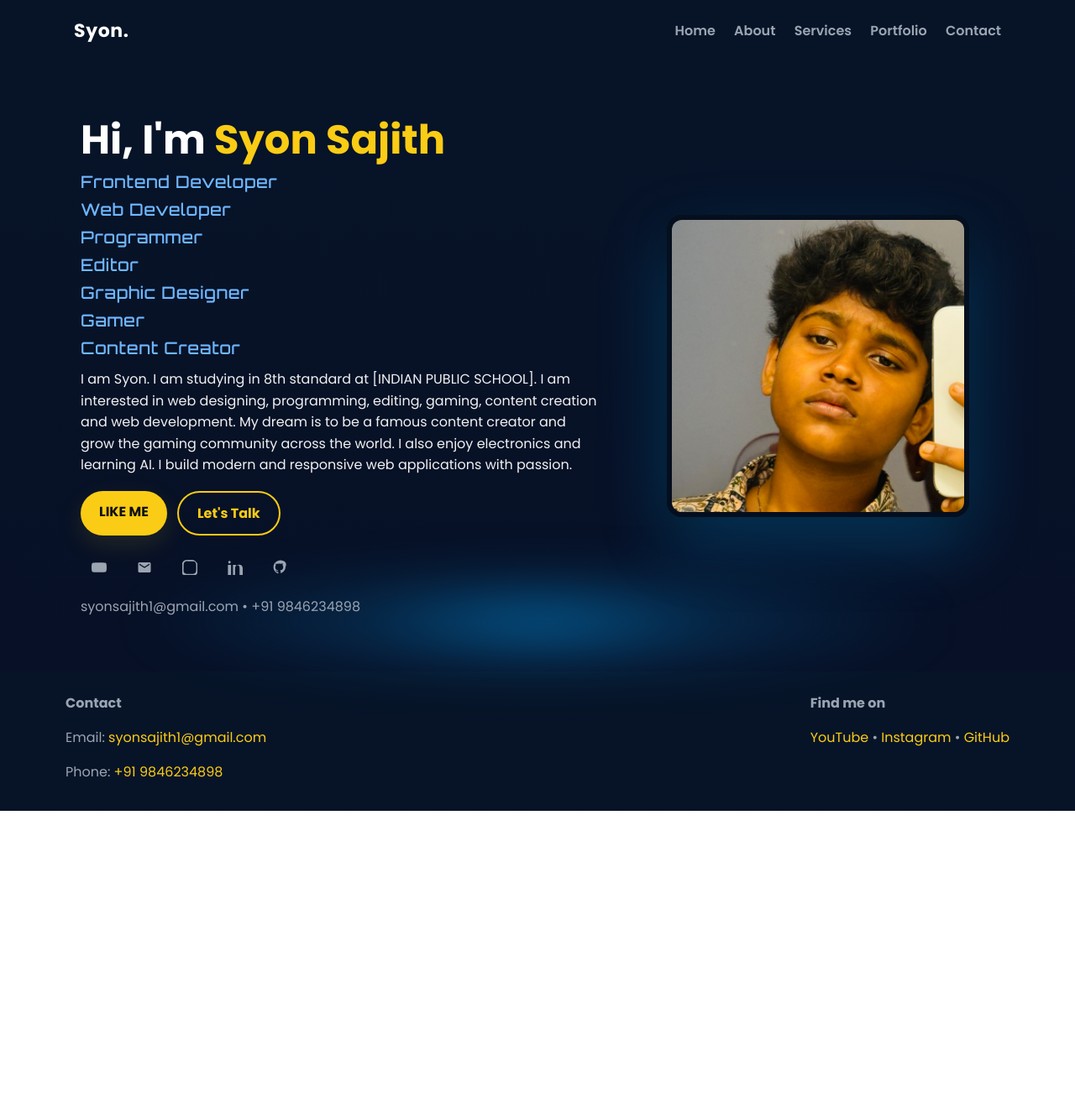
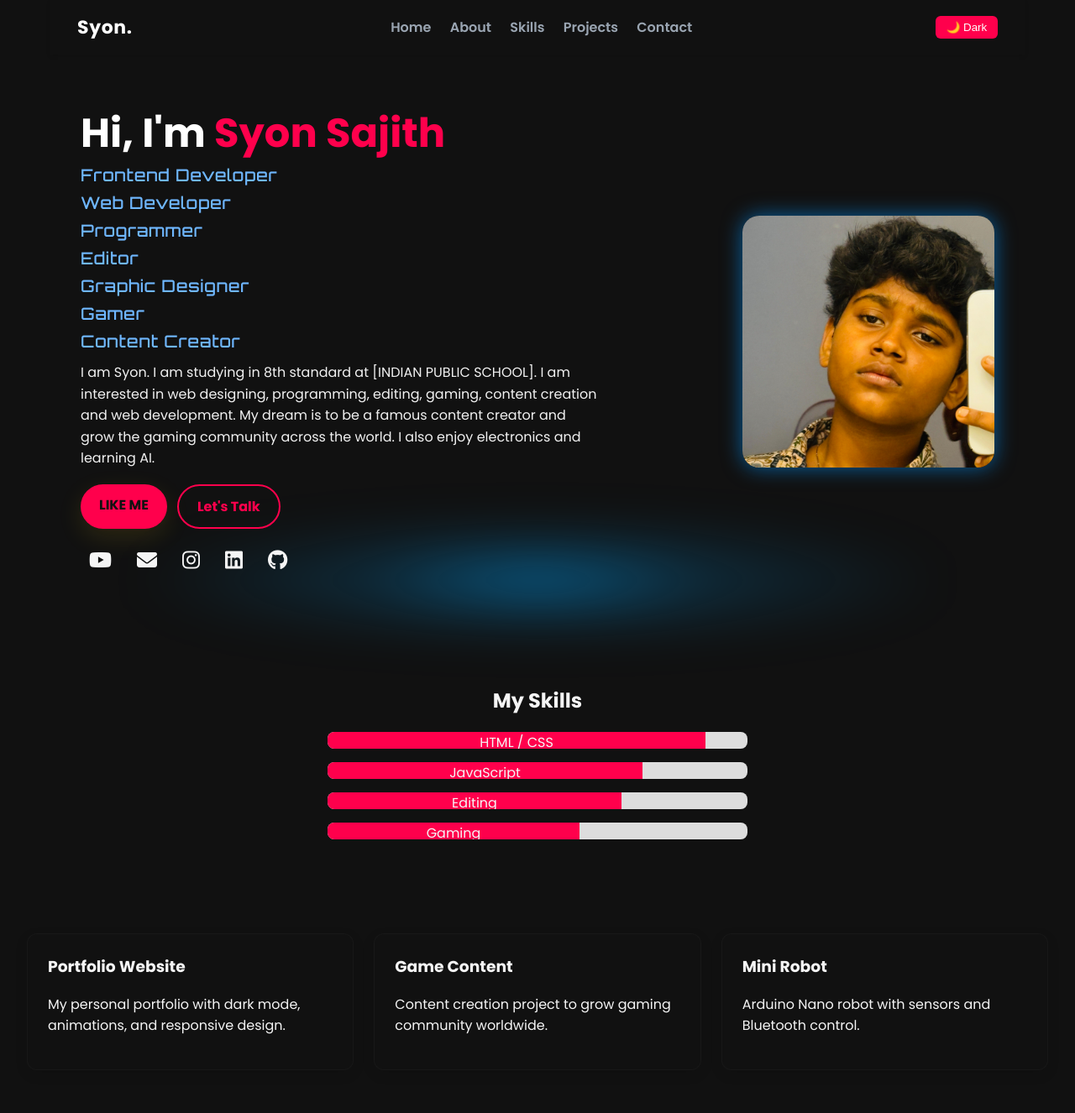
Before and after one commit to syonsajith/syon, a plain HTML site: page index.html in a window 1280 px wide. Shown: the top 1326 px of the page at 84% size. Before the commit the page ends 966 px from the top, so only its background shows below. Drawn offline with Linux system fonts and the light colour scheme.

Commit message:
Add files via upload

```diff
--- a/index.html
+++ b/index.html
@@ -1,21 +1,6 @@
 <!doctype html>
 <html lang="en">
 <head>
-<script type="application/ld+json">
-{
-  "@context": "https://schema.org",
-  "@type": "Person",
-  "name": "Syon Sajith",
-  "url": "https://syonsajith.github.io",
-  "logo": "https://syonsajith.github.io/logo.png",
-  "image": "https://syonsajith.github.io/logo.png",
-  "sameAs": [
-    "https://www.youtube.com/@syonsajith2012",
-    "https://www.linkedin.com/in/sajith-sayon"
-  ]
-}
-</script>
-
   <meta charset="utf-8" />
   <meta name="viewport" content="width=device-width,initial-scale=1" />
   <title>Syon Sajith</title>
@@ -23,34 +8,133 @@
   <!-- Fonts -->
   <link href="https://fonts.googleapis.com/css2?family=Orbitron:wght@500;700&family=Poppins:wght@300;400;600;700&display=swap" rel="stylesheet">
 
-  <!-- SEO -->
-  <meta name="description" content="Syon Sajith — Frontend Developer, Web Developer, Content Creator. Portfolio and contact." />
-  <meta name="author" content="Syon Sajith" />
+  <!-- Font Awesome for social icons -->
+  <link rel="stylesheet" href="https://cdnjs.cloudflare.com/ajax/libs/font-awesome/6.5.0/css/all.min.css">
 
-  <link rel="icon" type="image/png" href="logo.png">
   <link rel="stylesheet" href="style.css">
+  <style>
+    /* Dark / Light mode basics */
+    body.light {
+      --bg: #ffffff;
+      --text: #111;
+      --accent: #ffcc00;
+    }
+    body.dark {
+      --bg: #111;
+      --text: #f5f5f5;
+      --accent: #ff004c;
+    }
+    body {
+      background: var(--bg);
+      color: var(--text);
+      font-family: "Poppins", sans-serif;
+      margin: 0;
+      transition: background 0.3s, color 0.3s;
+    }
+    .site-header {
+      display: flex;
+      justify-content: space-between;
+      align-items: center;
+      padding: 1rem 2rem;
+      background: var(--bg);
+      box-shadow: 0 2px 5px rgba(0,0,0,.1);
+    }
+    .theme-toggle {
+      cursor: pointer;
+      padding: .4rem .8rem;
+      border-radius: 6px;
+      background: var(--accent);
+      color: #fff;
+      border: none;
+    }
+
+    /* Skills section */
+    .skills {
+      padding: 3rem 2rem;
+      text-align: center;
+    }
+    .skill-bar {
+      margin: 1rem auto;
+      max-width: 500px;
+      background: #ddd;
+      border-radius: 8px;
+      overflow: hidden;
+    }
+    .skill-bar-fill {
+      height: 20px;
+      background: var(--accent);
+      width: 0;
+      transition: width 2s ease;
+    }
+
+    /* Projects */
+    .projects {
+      padding: 3rem 2rem;
+      display: grid;
+      grid-template-columns: repeat(auto-fit, minmax(250px,1fr));
+      gap: 1.5rem;
+    }
+    .project-card {
+      background: var(--bg);
+      border: 1px solid #3333;
+      padding: 1.5rem;
+      border-radius: 12px;
+      box-shadow: 0 5px 15px rgba(0,0,0,.1);
+      transition: transform .3s, box-shadow .3s;
+    }
+    .project-card:hover {
+      transform: translateY(-10px);
+      box-shadow: 0 8px 25px rgba(0,0,0,.2);
+    }
+    .project-card h3 {
+      margin-top: 0;
+    }
+
+    /* Profile image with proper square & soft rounded corners */
+    .hero-right img {
+      width: 300px;
+      height: 300px;
+      border-radius: 20px;
+      object-fit: cover;
+      box-shadow: 0 0 25px rgba(0, 150, 255, 0.6);
+    }
+
+    /* Social icons */
+    .socials {
+      margin-top: 20px;
+    }
+    .social-icon {
+      display: inline-block;
+      margin: 0 10px;
+      font-size: 1.5rem;
+      color: var(--text);
+      transition: color 0.3s;
+    }
+    .social-icon:hover {
+      color: var(--accent);
+    }
+  </style>
 </head>
-<body>
+<body class="dark">
   <header class="site-header">
     <div class="logo">Syon.</div>
     <nav class="top-nav">
       <a href="#home">Home</a>
       <a href="#about">About</a>
-      <a href="#services">Services</a>
-      <a href="#portfolio">Portfolio</a>
+      <a href="#skills">Skills</a>
+      <a href="#projects">Projects</a>
       <a href="#contact">Contact</a>
     </nav>
+    <!-- Theme toggle button -->
+    <button class="theme-toggle" id="themeToggle">🌙 Dark</button>
   </header>
 
   <main>
     <!-- HERO -->
     <section id="home" class="hero">
-      <!-- LEFT: text + roles + buttons + socials -->
       <div class="hero-left">
         <h1 class="hero-title">Hi, I'm <span class="name">Syon Sajith</span></h1>
-
-        <!-- Roles list (Orbitron font) -->
-        <ul class="roles" aria-label="roles list">
+        <ul class="roles">
           <li>Frontend Developer</li>
           <li>Web Developer</li>
           <li>Programmer</li>
@@ -59,65 +143,52 @@
           <li>Gamer</li>
           <li>Content Creator</li>
         </ul>
-
-        <!-- Intro paragraph (pure white) -->
         <p class="intro">
           I am Syon. I am studying in 8th standard at [INDIAN PUBLIC SCHOOL]. I am interested in web
           designing, programming, editing, gaming, content creation and web development. My dream is to
           be a famous content creator and grow the gaming community across the world. I also enjoy
-          electronics and learning AI. I build modern and responsive web applications with passion.
+          electronics and learning AI.
         </p>
-
-        <!-- CTA buttons -->
         <div class="cta">
           <a class="btn primary" href="#contact">LIKE ME</a>
-
-          <!-- Let's Talk opens Gmail compose directly (replace email below) -->
-          <a class="btn outline" href="https://mail.google.com/mail/?view=cm&fs=1&to=syonsajith1@gmail.com" target="_blank" rel="noopener noreferrer">
-            Let's Talk
-          </a>
+          <a class="btn outline" href="https://mail.google.com/mail/?view=cm&fs=1&to=syonsajith1@gmail.com" target="_blank">Let's Talk</a>
         </div>
-
-        <!-- Social icons (replace # with your real links) -->
-        <div class="socials" aria-label="social links">
-          <!-- YouTube -->
-          <a class="social" href="https://www.youtube.com/@cozgaming1" target="_blank" rel="noopener noreferrer" title="YouTube">
-            <svg viewBox="0 0 24 24" width="18" height="18" fill="currentColor"><path d="M10 15l5.19-3L10 9v6zM23.5 6.2C23.3 5.5 22.7 4.9 22 4.7 20.5 4.2 12 4.2 12 4.2s-8.5 0-10 .5c-.7.2-1.3.8-1.5 1.5C0 8 0 12 0 12s0 4 0.5 5.8c.2.7.8 1.3 1.5 1.5 1.5.5 10 .5 10 .5s8.5 0 10-.5c.7-.2 1.3-.8 1.5-1.5.5-1.8.5-5.8.5-5.8s0-4-.5-5.8z"/></svg>
-          </a>
-
-          <!-- Gmail (opens Gmail compose with your email) -->
-          <a class="social" href="https://mail.google.com/mail/?view=cm&fs=1&to=syonsajith1@gmail.com" target="_blank" rel="noopener noreferrer" title="Email">
-            <svg viewBox="0 0 24 24" width="18" height="18" fill="currentColor"><path d="M20 4H4c-1.1 0-2 .9-2 2v12c0 1.1.9 2 2 2h16c1.1 0 2-.9 2-2V6c0-1.1-.9-2-2-2zm0 4l-8 5L4 8V6l8 5 8-5v2z"/></svg>
-          </a>
-
-          <!-- Instagram -->
-          <a class="social" href="https://www.instagram.com/s.eeeeyy" target="_blank" rel="noopener noreferrer" title="Instagram">
-            <svg viewBox="0 0 24 24" width="18" height="18" fill="currentColor"><path d="M12 2.2c3.2 0 3.6 0 4.8.1 1.2.1 1.9.3 2.4.5.6.3.9.6 1.3 1 .4.4.7.7 1 1.3.2.5.4 1.2.5 2.4.1 1.2.1 1.6.1 4.8s0 3.6-.1 4.8c-.1 1.2-.3 1.9-.5 2.4-.3.6-.6.9-1 1.3-.4.4-.7.7-1.3 1-.5.2-1.2.4-2.4.5-1.2.1-1.6.1-4.8.1s-3.6 0-4.8-.1c-1.2-.1-1.9-.3-2.4-.5-.6-.3-.9-.6-1.3-1-.4-.4-.7-.7-1-1.3-.2-.5-.4-1.2-.5-2.4C2.2 15.6 2.2 15.2 2.2 12s0-3.6.1-4.8c.1-1.2.3-1.9.5-2.4.3-.6.6-.9 1-1.3.4-.4.7-.7 1.3-1 .5-.2 1.2-.4 2.4-.5C8.4 2.2 8.8 2.2 12 2.2m0-2.2C8.7 0 8.3 0 7.1.1 5.9.2 5 .4 4.2.7 3.3 1 2.6 1.6 1.8 2.4.9 3.3.3 4 0 4.9c-.3.8-.5 1.7-.6 2.9C-1 9.7-1 10.1-1 13.4s0 3.8.1 5c.1 1.2.3 2.1.6 2.9.3.9.9 1.6 1.8 2.4.8.8 1.5 1.4 2.4 1.8.8.3 1.7.5 2.9.6 1.2.1 1.6.1 4.9.1s3.8 0 5-.1c1.2-.1 2.1-.3 2.9-.6.9-.3 1.6-.9 2.4-1.8.8-.8 1.4-1.5 1.8-2.4.3-.8.5-1.7.6-2.9.1-1.2.1-1.6.1-4.9s0-3.8-.1-5c-.1-1.2-.3-2.1-.6-2.9-.3-.9-.9-1.6-1.8-2.4-.8-.8-1.5-1.4-2.4-1.8C18.1.4 17.2.2 16 .1 14.8 0 14.4 0 12 0z"/></svg>
-          </a>
-
-          <!-- LinkedIn -->
-          <a class="social" href="https://www.linkedin.com/in/YOUR_LINKEDIN" target="_blank" rel="noopener noreferrer" title="LinkedIn">
-            <svg viewBox="0 0 24 24" width="18" height="18" fill="currentColor"><path d="M4.98 3.5C4.98 4.6 4.1 5.5 3 5.5S1 4.6 1 3.5 1.9 1.5 3 1.5 4.98 2.4 4.98 3.5zM.5 8h4.99V24H.5zM8.5 8h4.78v2.15h.07c.66-1.25 2.28-2.56 4.69-2.56C22 7.59 24 9.5 24 13.27V24h-5V14.2c0-2.36-.04-5.4-3.29-5.4-3.29 0-3.79 2.57-3.79 5.22V24H8.5z"/></svg>
-          </a>
-
-          <!-- GitHub -->
-          <a class="social" href="https://github.com/syonsajith" target="_blank" rel="noopener noreferrer" title="GitHub">
-            <svg viewBox="0 0 24 24" width="18" height="18" fill="currentColor"><path d="M12 .5C5.7.5.8 5.3.8 11.6c0 4.6 3 8.5 7.1 9.9.5.1.7-.2.7-.5v-1.7c-2.9.6-3.5-1.2-3.5-1.2-.4-1-.9-1.3-.9-1.3-.7-.5 0-.5 0-.5.8.1 1.3.8 1.3.8.7 1.3 1.9.9 2.4.7.1-.5.3-.9.5-1.1-2.3-.3-4.7-1.2-4.7-5.4 0-1.2.4-2.2 1-3-.1-.3-.4-1.4.1-2.9 0 0 .8-.2 2.8 1 .8-.2 1.6-.3 2.4-.3s1.6.1 2.4.3c2-.1 2.8-1 2.8-1 .5 1.5.2 2.6.1 2.9.6.8 1 1.8 1 3 0 4.2-2.4 5-4.7 5.3.3.3.6.8.6 1.6v2.3c0 .4.2.6.7.5 4.1-1.4 7.1-5.3 7.1-9.9C23.2 5.3 18.3.5 12 .5z"/></svg>
-          </a>
-        </div>
-
-        <!-- Quick contact line -->
-        <div class="quick-contact">
-          <a href="mail:syonsajith1@gmail.com">syonsajith1@gmail.com</a> • <a href="tel:+919846234898">+91 9846234898</a>
+        <!-- Socials -->
+        <div class="socials">
+          <a href="https://www.youtube.com/@cozgaming1" target="_blank" class="social-icon"><i class="fab fa-youtube"></i></a>
+          <a href="https://mail.google.com/mail/?view=cm&fs=1&to=syonsajith1@gmail.com" target="_blank" class="social-icon"><i class="fas fa-envelope"></i></a>
+          <a href="https://www.instagram.com/s.eeeeyy" target="_blank" class="social-icon"><i class="fab fa-instagram"></i></a>
+          <a href="https://www.linkedin.com/in/sajith-sayon" target="_blank" class="social-icon"><i class="fab fa-linkedin"></i></a>
+          <a href="https://github.com/syonsajith" target="_blank" class="social-icon"><i class="fab fa-github"></i></a>
         </div>
       </div>
+      <div class="hero-right">
+        <img src="syon.jpg" alt="Syon Sajith">
+      </div>
+    </section>
 
-      <!-- RIGHT: photo -->
-      <div class="hero-right">
-        <div class="photo-wrap">
-          <!-- Make sure this file (syon.jpg) is uploaded to GitHub exactly with this lower-case name -->
-          <img src="syon.jpg" alt="Syon Sajith">
-        </div>
+    <!-- Skills section -->
+    <section id="skills" class="skills">
+      <h2>My Skills</h2>
+      <div class="skill-bar"><div class="skill-bar-fill" style="width:90%">HTML / CSS</div></div>
+      <div class="skill-bar"><div class="skill-bar-fill" style="width:75%">JavaScript</div></div>
+      <div class="skill-bar"><div class="skill-bar-fill" style="width:70%">Editing</div></div>
+      <div class="skill-bar"><div class="skill-bar-fill" style="width:60%">Gaming</div></div>
+    </section>
+
+    <!-- Projects section -->
+    <section id="projects" class="projects">
+      <div class="project-card">
+        <h3>Portfolio Website</h3>
+        <p>My personal portfolio with dark mode, animations, and responsive design.</p>
+      </div>
+      <div class="project-card">
+        <h3>Game Content</h3>
+        <p>Content creation project to grow gaming community worldwide.</p>
+      </div>
+      <div class="project-card">
+        <h3>Mini Robot</h3>
+        <p>Arduino Nano robot with sensors and Bluetooth control.</p>
       </div>
     </section>
   </main>
@@ -134,10 +205,32 @@
         <p>
           <a href="https://www.youtube.com/@cozgaming1" target="_blank">YouTube</a> •
           <a href="https://www.instagram.com/s.eeeeyy" target="_blank">Instagram</a> •
-          <a href="https://github.com/YOUR_GITHUB" target="_blank">GitHub</a>
+          <a href="https://github.com/syonsajith" target="_blank">GitHub</a>
         </p>
       </div>
     </div>
   </footer>
+
+  <script>
+    // Dark/Light mode toggle
+    const toggleBtn = document.getElementById("themeToggle");
+    toggleBtn.addEventListener("click", () => {
+      document.body.classList.toggle("dark");
+      document.body.classList.toggle("light");
+      toggleBtn.textContent =
+        document.body.classList.contains("dark") ? "🌙 Dark" : "☀️ Light";
+    });
+
+    // Animate skills when visible
+    const skills = document.querySelectorAll(".skill-bar-fill");
+    const observer = new IntersectionObserver(entries => {
+      entries.forEach(entry => {
+        if(entry.isIntersecting) {
+          entry.target.style.width = entry.target.getAttribute("style").split(":")[1];
+        }
+      });
+    }, { threshold: 0.5 });
+    skills.forEach(s => observer.observe(s));
+  </script>
 </body>
 </html>
```
